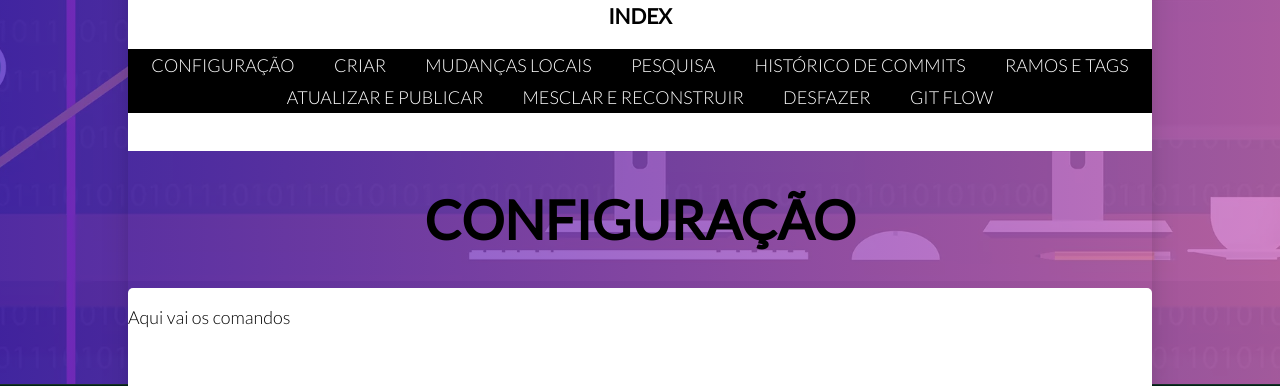
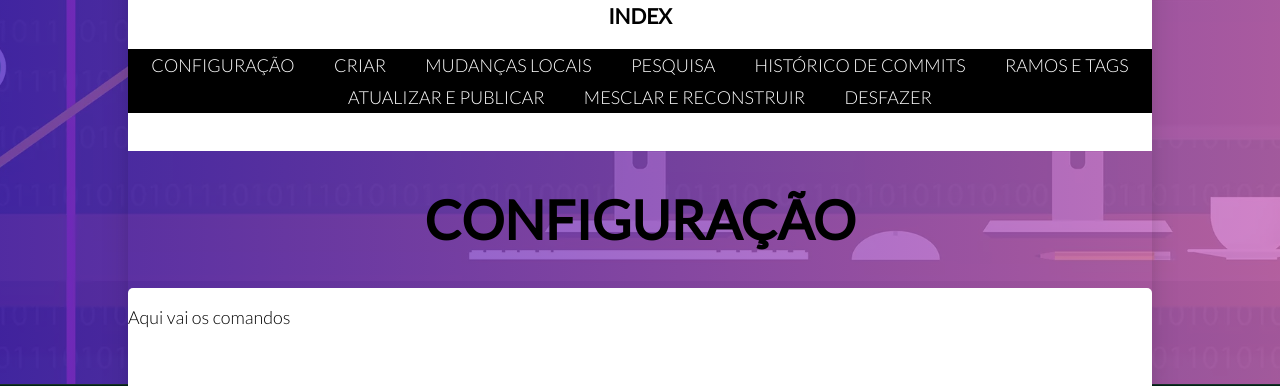
Before and after one commit to carlostomazin/git-comandos-e-dicas, a plain HTML site: page index.html in a window 1280 px wide. Shown: the part 416-802 px from the top of the page. Drawn offline with Linux system fonts and the light colour scheme.

Commit message:
Atualiza site

```diff
--- a/index.html
+++ b/index.html
@@ -34,7 +34,6 @@
                       <li><a href="http://github.com" alt="">ATUALIZAR E PUBLICAR</a></li>
                       <li><a href="http://github.com" alt="">MESCLAR E RECONSTRUIR</a></li>
                       <li><a href="http://github.com" alt="">DESFAZER</a></li>
-                      <li><a href="http://github.com" alt="">GIT FLOW</a></li>
                     </ul>
                 </nav>
 
```
